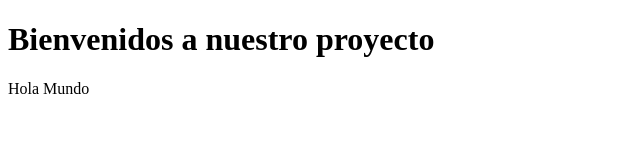
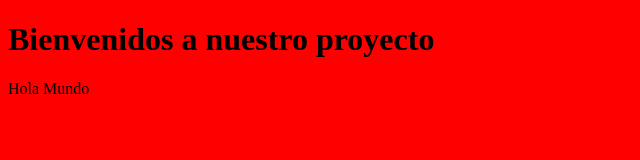
Before and after one commit to OsvaVegaAgui/proyectoweb2, a plain HTML site: page index.html in a window 1280 px wide. Shown: the whole page, without its empty margins (0-640 px from the left). Drawn offline with Linux system fonts and the light colour scheme.

Commit message:
Version 2 cambios en css

```diff
--- /dev/null
+++ b/css/estilo.css
@@ -0,0 +1,3 @@
+body{
+    background-color: red;
+}
--- a/index.html
+++ b/index.html
@@ -4,9 +4,12 @@
     <meta charset="UTF-8">
     <meta name="viewport" content="width=device-width, initial-scale=1.0">
     <title>Document</title>
+    <link rel="stylesheet" href="css/estilo.css">
 </head>
 <body>
     <h1>Bienvenidos a nuestro proyecto</h1>
     <p>Hola Mundo</p>
+
+
 </body>
 </html>
```
